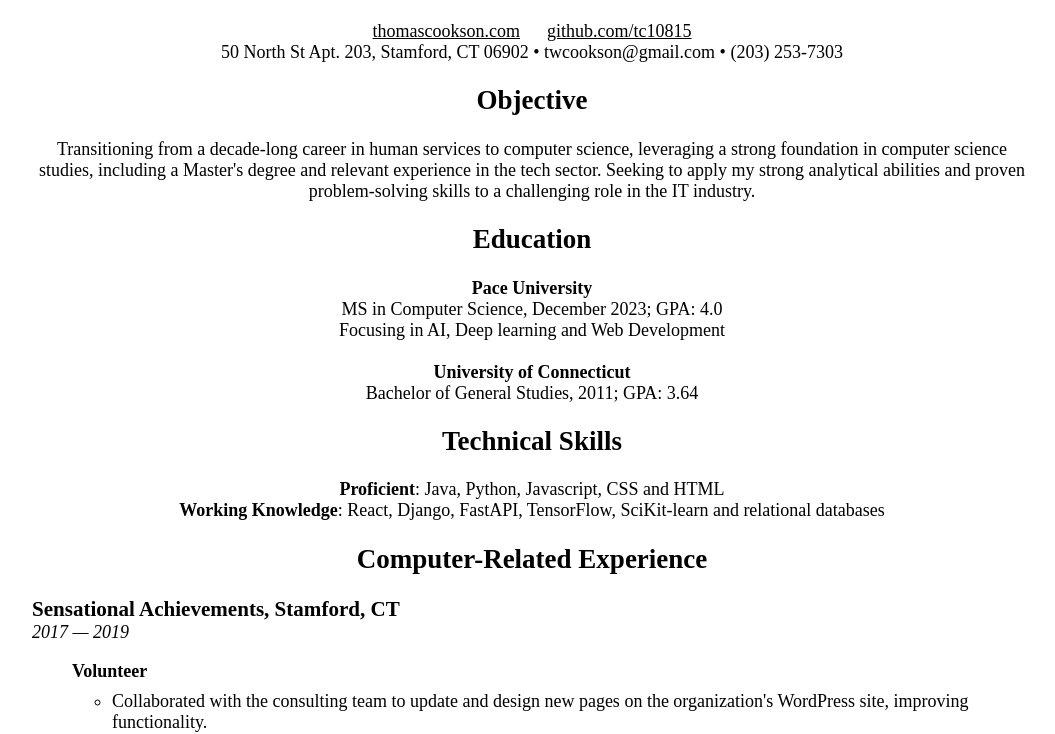
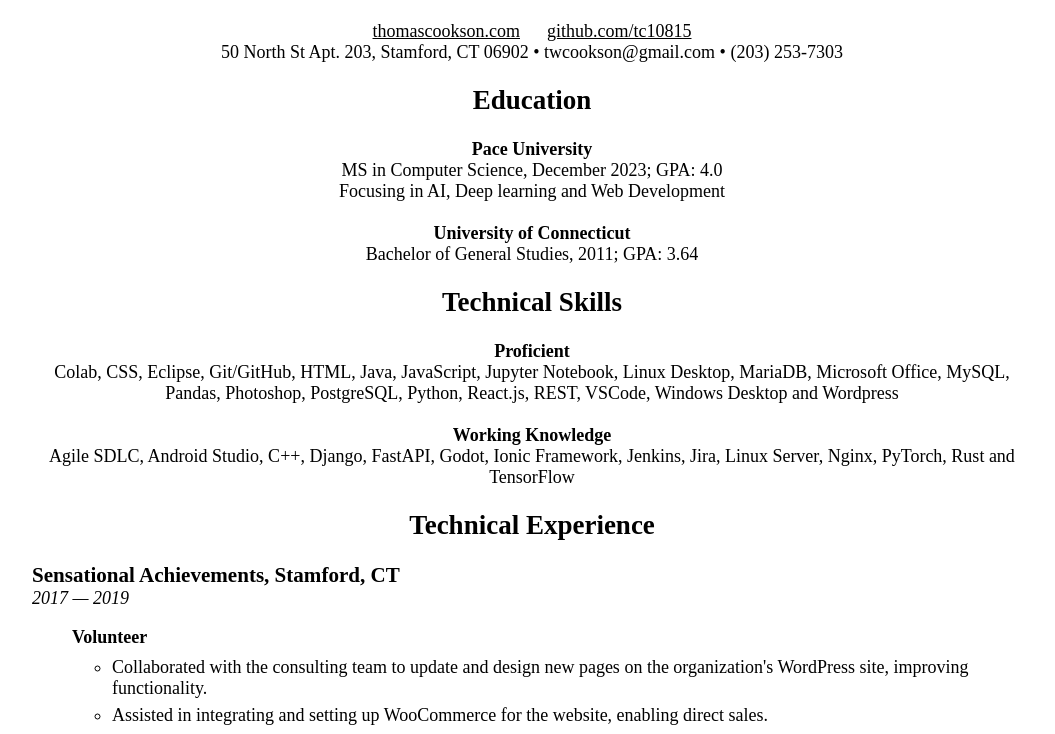
Before and after one commit to tc10815/tomcookson.com, a plain HTML site: page resume.html in a window 1280 px wide. Shown: the part 103-837 px from the top of the page, without its empty margins (108-1163 px from the left). Drawn offline with Linux system fonts and the light colour scheme; a web font is replaced by a local one.

Commit message:
Removed confusing or unimportant links and details with comments. Added more skills

```diff
--- a/resume.html
+++ b/resume.html
@@ -16,16 +16,53 @@
     <p><a href="http://www.thomascookson.com" target="_blank">thomascookson.com</a> &nbsp;&nbsp;&nbsp;&nbsp;
         <a href="https://github.com/tc10815" target="_blank">github.com/tc10815</a></p>
     <p>50 North St Apt. 203, Stamford, CT 06902 • twcookson@gmail.com • (203) 253-7303</p>
-    <h2>Objective</h2>
+    <!-- <h2>Objective</h2>
     <p>Transitioning from a decade-long career in human services to computer science, leveraging a strong foundation in computer science studies, including a Master's degree and relevant experience in the tech sector. Seeking to apply my strong analytical abilities and proven problem-solving skills to a challenging role in the IT industry.</p>
+    -->
     <h2>Education</h2>
         <p><strong>Pace University</strong><br /> MS in Computer Science, December 2023; GPA: 4.0<br>
             Focusing in AI, Deep learning and Web Development</p><br>
         <p><strong>University of Connecticut</strong><br />Bachelor of General Studies, 2011; GPA: 3.64</p>
     <h2>Technical Skills</h2>
-        <p><strong>Proficient</strong>: Java, Python, Javascript, CSS and HTML</p>
-        <p><strong>Working Knowledge</strong>: React, Django, FastAPI, TensorFlow, SciKit-learn and relational databases</p>
-    <h2>Computer-Related Experience</h2>
+        <p><strong>Proficient</strong><br />
+            Colab,
+            CSS,
+            Eclipse,
+            Git/GitHub,
+            HTML,
+            Java,
+            JavaScript,
+            Jupyter Notebook,
+            Linux Desktop,
+            MariaDB,
+            Microsoft Office,
+            MySQL,
+            Pandas,
+            Photoshop,
+            PostgreSQL,
+            Python,
+            React.js,
+            REST,
+            VSCode,
+            Windows Desktop and
+            Wordpress</p><br />
+        <p><strong>Working Knowledge</strong><br />
+            Agile SDLC,
+            Android Studio,
+            C++,
+            Django,
+            FastAPI,
+            Godot,
+            Ionic Framework,
+            Jenkins,
+            Jira,
+            Linux Server,
+            Nginx,
+            PyTorch,
+            Rust and
+            TensorFlow
+        </p>
+    <h2>Technical Experience</h2>
     <h3>Sensational Achievements, Stamford, CT</h3>
     <p class="time">2017 &mdash; 2019</p>
     <ul>
@@ -54,7 +91,7 @@
             <li>Facilitated computer skills workshops for individuals with severe mental illness.</li>
         </ul>
     </ul>
-    <h3>Priceline.com, Norwalk, CT</h3>
+    <!-- <h3>Priceline.com, Norwalk, CT</h3>
     <p class="time">Summer 2008, June 2009 – December 2009</p>
     <ul>
         <h4>Intern Computer Programmer</h4>
@@ -63,7 +100,7 @@
             <li>Developed software applications as part of a collaborative development team.</li>
             <li>Development tools used included Java to make applications with intuitive GUIs and web-based Servlets, which accessed and modified Oracle and MySQL databases.</li>
         </ul>
-    </ul>
+    </ul>-->
     <h2>Additional Professional Experience</h2>
     <h3>Wilton Meadows Healthcare Center, Wilton, CT</h3>
     <p class="time">June 2019-September 2020</p>
```
Also changed, not shown: projects.html (+22 -3 lines).
